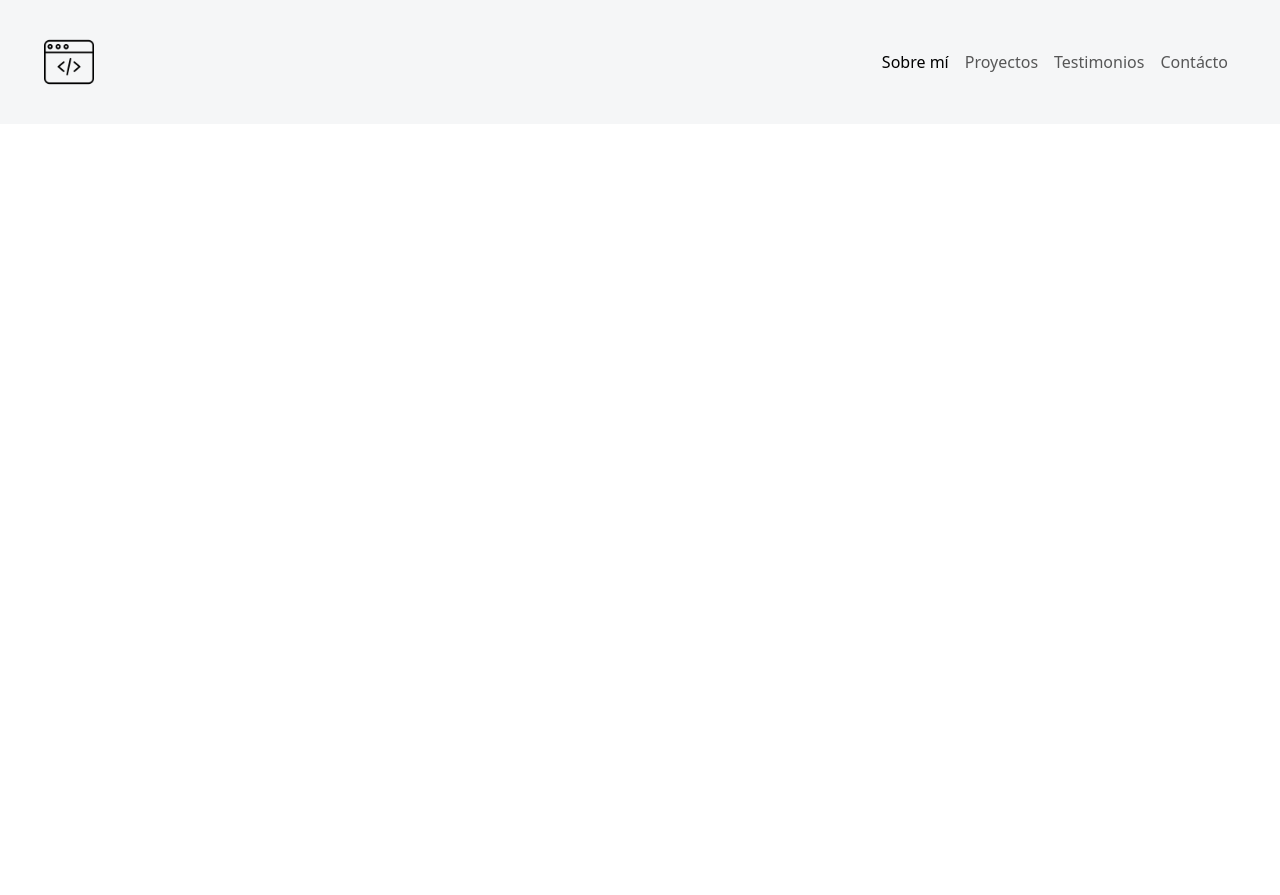
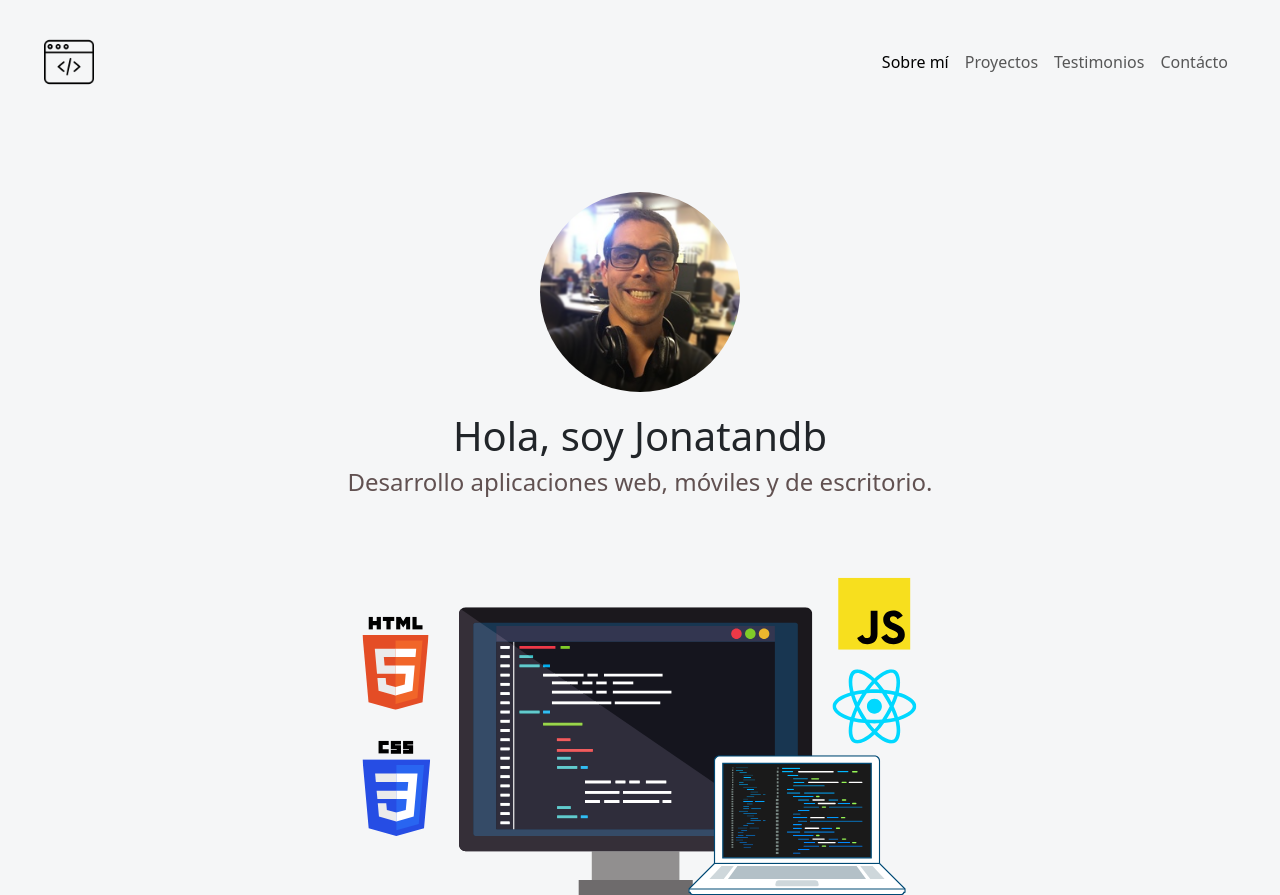
Before and after one commit to Jonatandb/Bootstrap5_Portfolio, a plain HTML site: page index.html in a window 1280 px wide. Before the commit the page ends 800 px from the top, so only its background shows below. Drawn offline with nearby package versions, Linux system fonts and the light colour scheme; a web font is replaced by a local one.

Commit message:
Sección Hero

```diff
--- a/index.html
+++ b/index.html
@@ -23,6 +23,13 @@
     />
     <!-- CSS -->
     <link rel="stylesheet" href="styles.css" />
+    <!-- Google Fonts -->
+    <link rel="preconnect" href="https://fonts.googleapis.com" />
+    <link rel="preconnect" href="https://fonts.gstatic.com" crossorigin />
+    <link
+      href="https://fonts.googleapis.com/css2?family=Rubik+Dirt&display=swap"
+      rel="stylesheet"
+    />
   </head>
   <body>
     <!-- Barra de navegación -->
@@ -64,6 +71,29 @@
         </div>
       </div>
     </nav>
+
+    <!-- Sección Hero -->
+    <section class="hero align-items-stretch">
+      <div
+        class="hero-principal d-flex flex-column justify-content-center align-items-center"
+      >
+        <img
+          class="hero-imagen-perfil rounded-circle"
+          src="images/foto_jonatnadb.png"
+          alt="Foto de Jonatandb"
+        />
+        <h1>Hola, soy Jonatandb</h1>
+        <h2>Desarrollo aplicaciones web, móviles y de escritorio.</h2>
+      </div>
+      <div class="hero-inferior">
+        <img
+          class="img-fluid hero-imagen-inferior"
+          src="images/logo_hero.svg"
+          alt="Imagen con Monitor, Laptop y logos de HTML, CSS, JavaScript"
+        />
+      </div>
+    </section>
+
     <script
       src="https://cdn.jsdelivr.net/npm/bootstrap@5.3.2/dist/js/bootstrap.bundle.min.js"
       integrity="sha384-C6RzsynM9kWDrMNeT87bh95OGNyZPhcTNXj1NW7RuBCsyN/o0jlpcV8Qyq46cDfL"
--- a/styles.css
+++ b/styles.css
@@ -10,6 +10,45 @@
   justify-content: space-between;
 }
 
+/* Estilos generales  */
+
+section {
+  display: flex;
+  flex-direction: column;
+  align-items: center;
+  justify-content: center;
+}
+
+h1 {
+  font-size: 2.5rem;
+  font-family: "Rubik Dirt", system-ui;
+}
+
+/* Sección Hero */
+
+.hero {
+  background-color: #f5f6f7;
+  min-height: 450px;
+  text-align: center;
+}
+
+.hero-principal {
+  padding: 3rem;
+}
+
+.hero-principal h2 {
+  font-size: 1.5rem;
+  color: #615151;
+}
+
+.hero-imagen-perfil {
+  width: 200px;
+  height: 200px;
+  margin: 20px;
+}
+
+
+
 /* Adaptable (Responsivo) */
 
 @media screen and (max-width: 767px) {
@@ -17,3 +56,9 @@
     display: none;
   }
 }
+
+@media screen and (min-width: 700px) {
+  .hero-imagen-inferior {
+    max-width: 600px;
+  }
+}
```
Also changed, not shown: images/foto_jonatnadb.png (added), images/logo_hero.svg (added).
